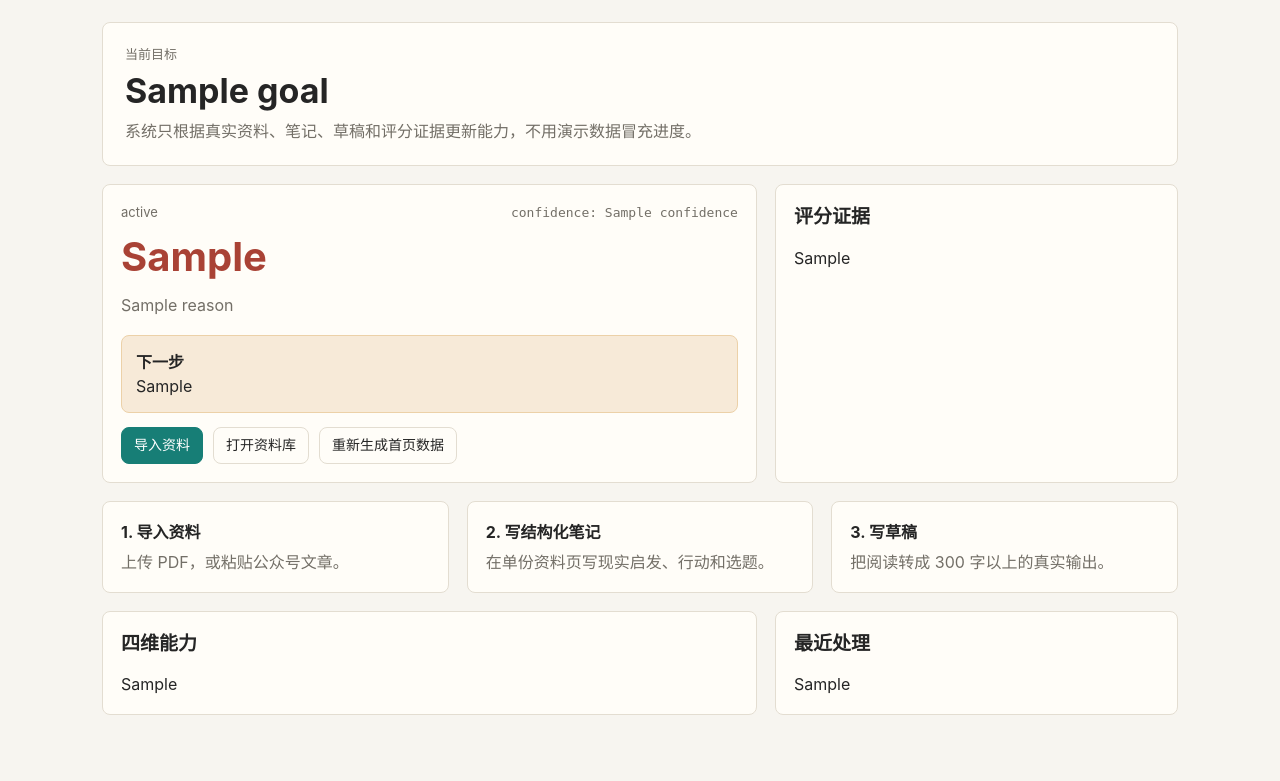
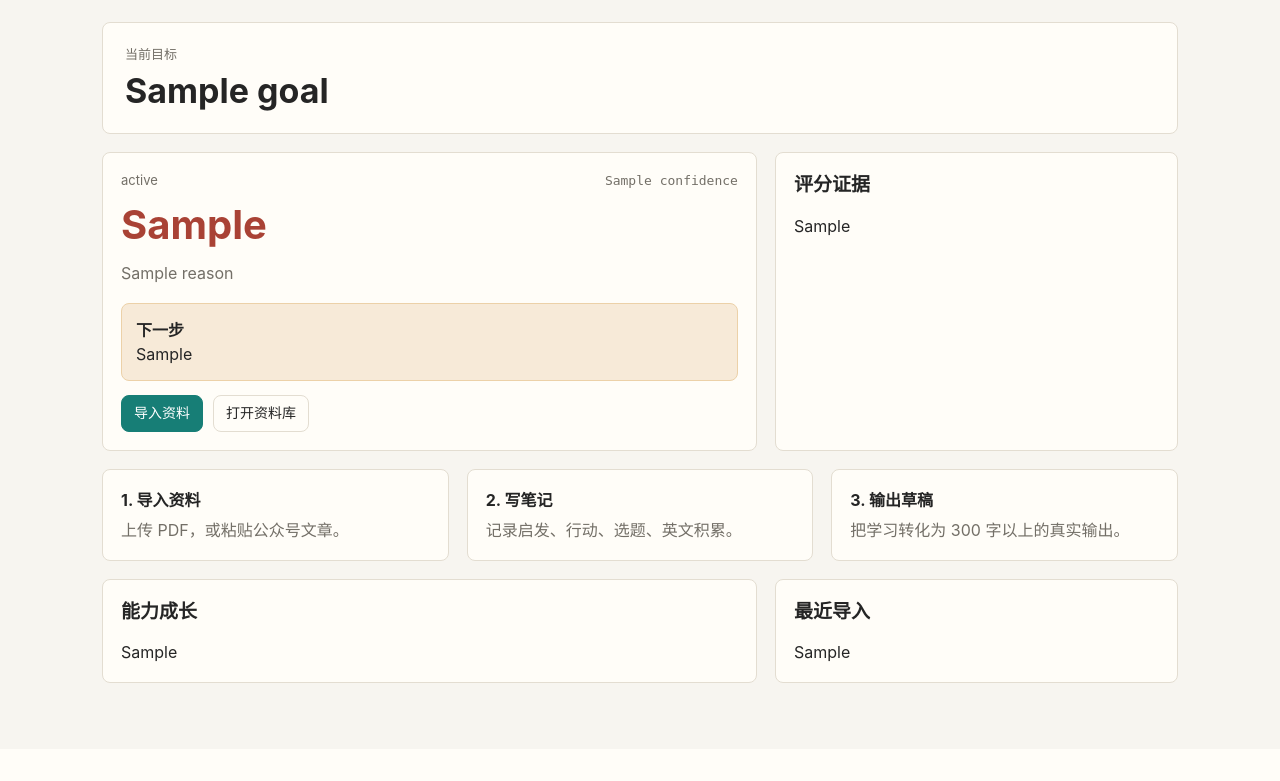
Before and after one commit to karwailee7911/read-level-system, a Python web app: template frontend/templates/dashboard.html in a window 1280 px wide. Shown: the part 52-833 px from the top of the page. After the commit the page ends 735 px from the top, so only its background shows below. Run offline with Jinja, Linux system fonts and the light colour scheme; the template is opened without the code that fills it: most values are stand-ins (such as "Sample title", 1, 10 or a date in 2020).

Commit message:
Refactor dashboard: remove system explanation, keep user-focused content

```diff
--- a/frontend/templates/dashboard.html
+++ b/frontend/templates/dashboard.html
@@ -3,7 +3,7 @@
 <head>
   <meta charset="utf-8">
   <meta name="viewport" content="width=device-width, initial-scale=1">
-  <title>个人读书经验系统</title>
+  <title>能力成长追踪</title>
   <link rel="stylesheet" href="/static/style.css">
 </head>
 <body>
@@ -23,14 +23,13 @@
     <section class="hero">
       <span class="eyebrow">当前目标</span>
       <h1>{{ goal }}</h1>
-      <p>系统只根据真实资料、笔记、草稿和评分证据更新能力，不用演示数据冒充进度。</p>
     </section>
 
     <section class="grid two">
       <article class="panel focus">
         <div class="panel-head">
           <span>{{ state_label }}</span>
-          <code>confidence: {{ confidence }}</code>
+          <code>{{ confidence }}</code>
         </div>
         <h2>{{ weak_ability }}</h2>
         <p>{{ reason }}</p>
@@ -41,9 +40,6 @@
         <div class="actions">
           <a class="button primary" href="/import">导入资料</a>
           <a class="button" href="/materials">打开资料库</a>
-          <form method="post" action="/api/score/rebuild">
-            <button type="submit">重新生成首页数据</button>
-          </form>
         </div>
       </article>
 
@@ -59,22 +55,22 @@
         <span>上传 PDF，或粘贴公众号文章。</span>
       </a>
       <a class="entry" href="/materials">
-        <strong>2. 写结构化笔记</strong>
-        <span>在单份资料页写现实启发、行动和选题。</span>
+        <strong>2. 写笔记</strong>
+        <span>记录启发、行动、选题、英文积累。</span>
       </a>
       <a class="entry" href="/writing">
-        <strong>3. 写草稿</strong>
-        <span>把阅读转成 300 字以上的真实输出。</span>
+        <strong>3. 输出草稿</strong>
+        <span>把学习转化为 300 字以上的真实输出。</span>
       </a>
     </section>
 
     <section class="grid two">
       <article class="panel">
-        <h2>四维能力</h2>
+        <h2>能力成长</h2>
         {{ ability_rows }}
       </article>
       <article class="panel">
-        <h2>最近处理</h2>
+        <h2>最近导入</h2>
         {{ recent_materials }}
       </article>
     </section>
```
